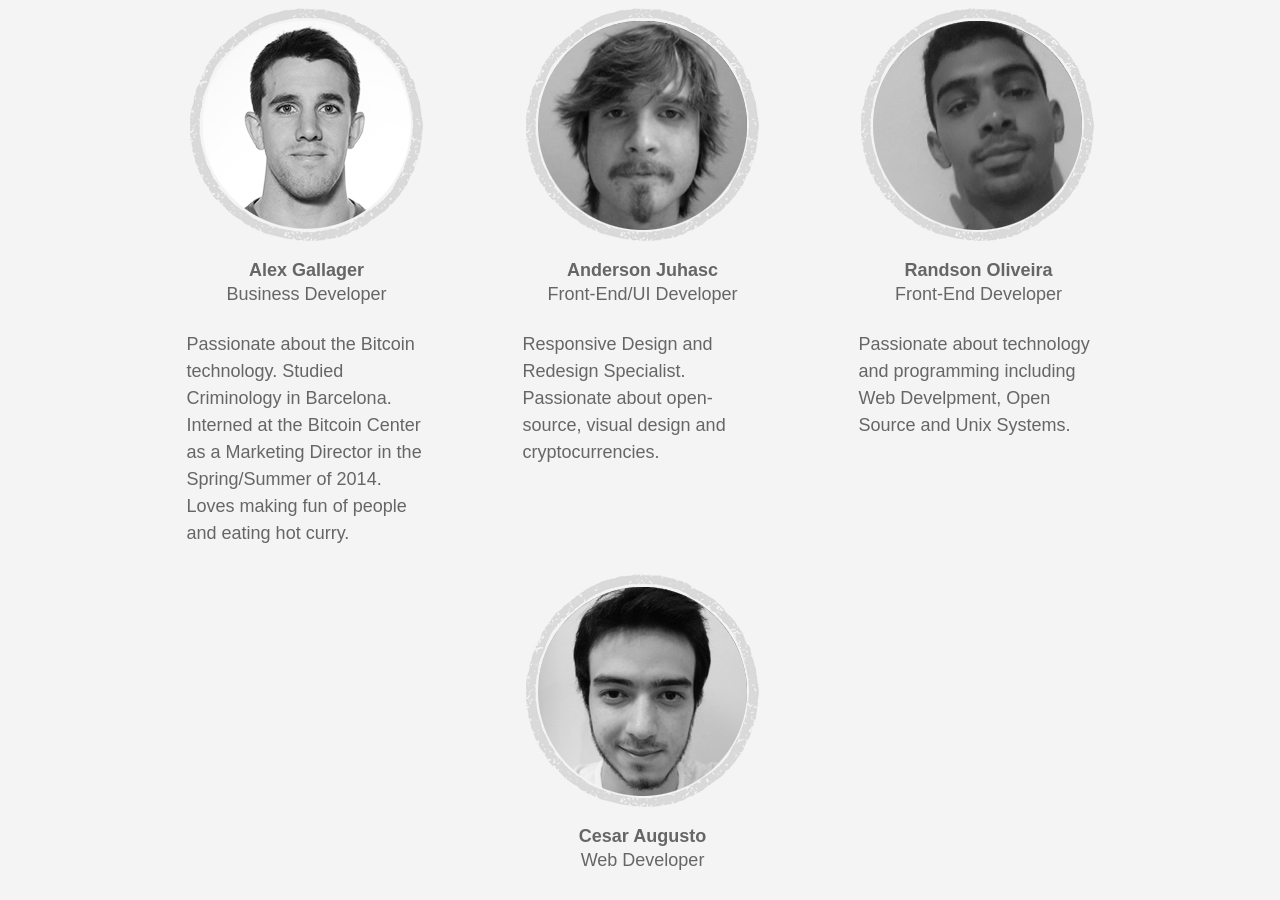
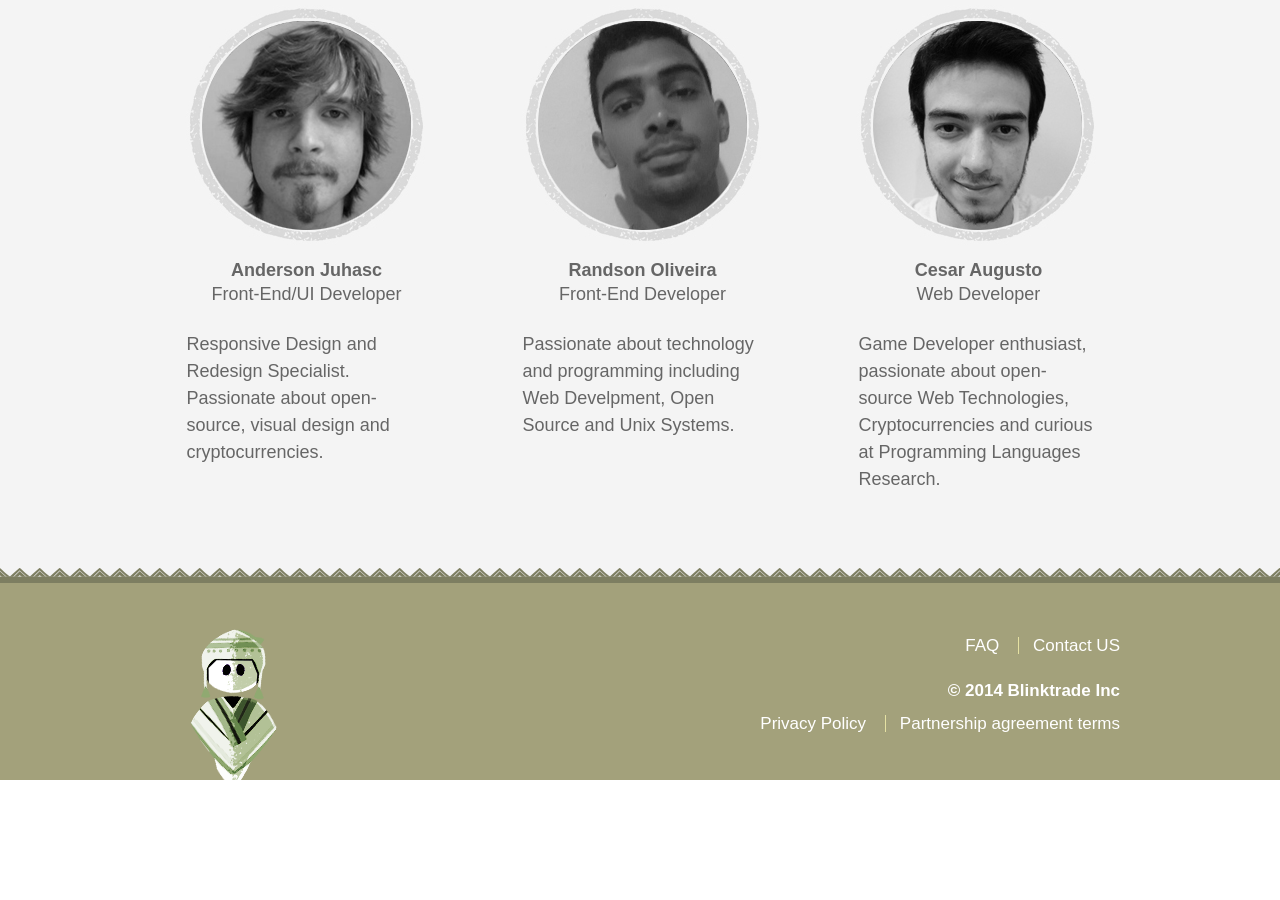
Before and after one commit to blinktrade/blinktrade.github.io, a Jekyll site: the page built from index.html, in a window 1280 px wide and 900 px high, scrolled down 2542 px. Built offline with Jekyll 4.4.1, drawn with Linux system fonts in a browser that asks for light colours; some web fonts are replaced; the list of posts is cut into pages by our own code; after the commit the page ends 3322 px from its top, so only the background shows below that.

Commit message:
Update index.html

```diff
--- a/index.html
+++ b/index.html
@@ -311,31 +311,6 @@ classe: home
                         <div class="team-item">
                             <!-- .team-item__head -->
                             <header class="team-item__head">
-                                <img class="team-item__img" src="assets/img/team_alex.jpg" alt="Alex Gallager" />
-                            </header>
-                            <!-- /.team-item__head -->
-
-                            <div class="team-item__body">
-                                <!-- .team-item__title -->
-                                <h3 class="team-item__title epsilon">
-                                    Alex Gallager
-                                    <span>Business Developer</span>
-                                </h3>
-                                <!-- /.team-item__title -->
-
-                                <p>Passionate about the Bitcoin technology.  Studied Criminology in Barcelona. Interned at the Bitcoin Center as a Marketing Director in the Spring/Summer of 2014. Loves making fun of people and eating hot curry. </p>
-                            </div>
-                        </div>
-                        <!-- /.team-item -->
-                    </div>
-                    <!-- /.layout__item -->
-
-                    <!-- .layout__item -->
-                    <div class="layout__item one-whole lap--one-half desk--one-third">
-                        <!-- .team-item -->
-                        <div class="team-item">
-                            <!-- .team-item__head -->
-                            <header class="team-item__head">
                                 <img class="team-item__img" src="assets/img/team_anderson_juhasc.jpg" alt="Anderson Juhasc" />
                             </header>
                             <!-- /.team-item__head -->
```
